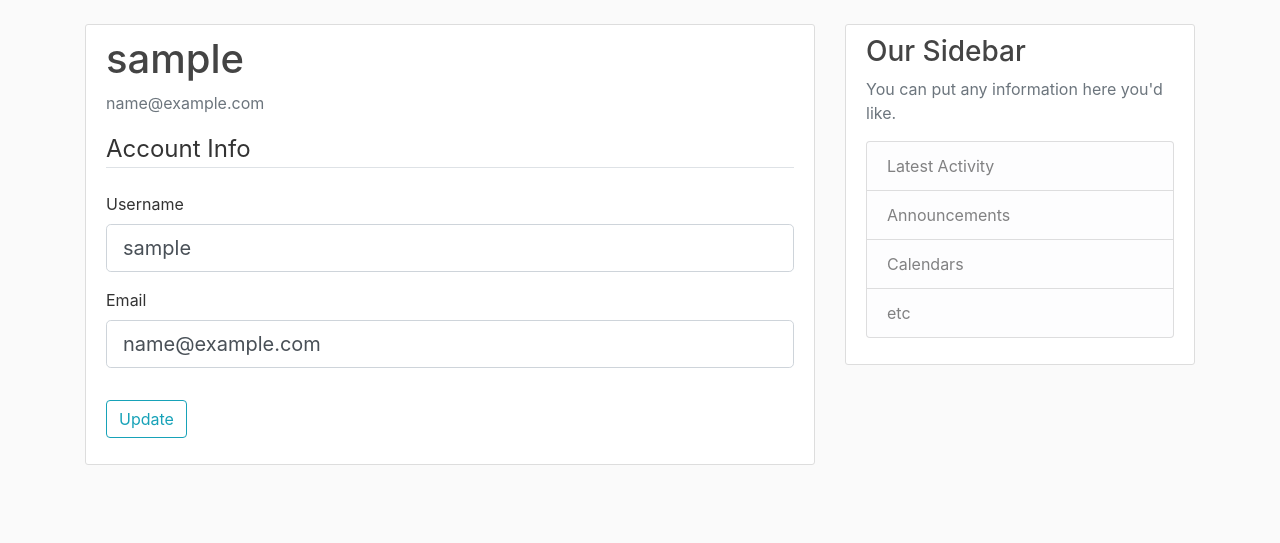
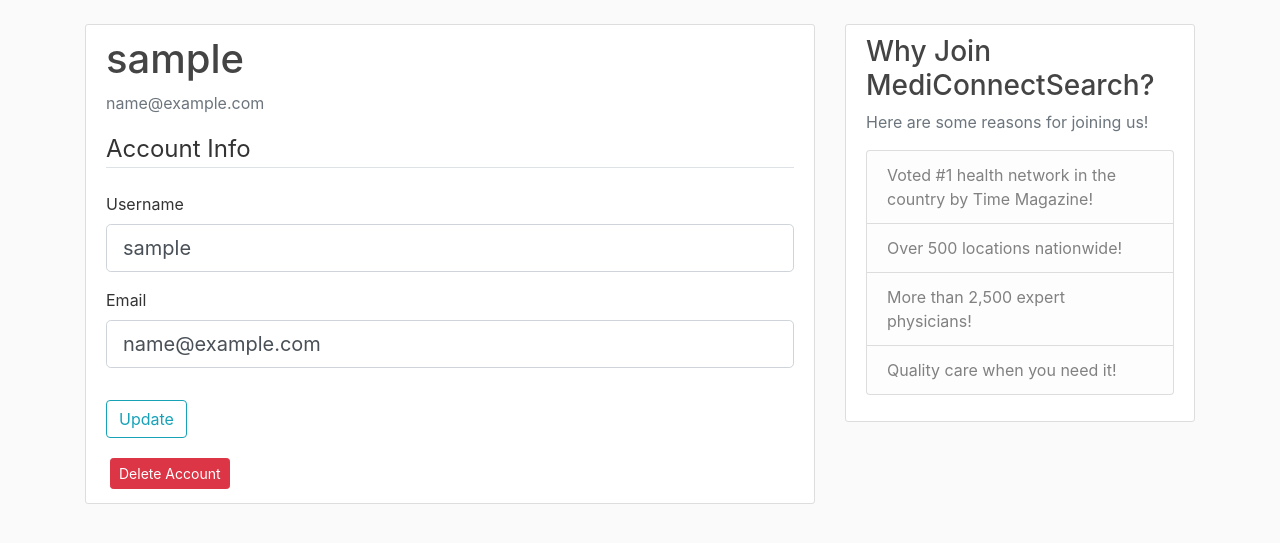
Before and after one commit to rsethi21/COMP_453_Team9_Project, a Flask app: page /account in a window 1280 px wide. Shown: the part 56-599 px from the top of the page. Run offline with Flask 2, Linux system fonts and the light colour scheme; the visitor is signed in with stand-in values (Sample User, id 1); data comes from the database, SQL or seed files in the repository; parts of the project's set-up code (start-up, migrations or seed data) failed here and were passed over; some libraries are stand-ins or nearby versions.

Commit message:
Fixed dropdown menus, added carousel to home, fized query

```diff
--- a/MediConnectSearch/flaskDemo/forms.py
+++ b/MediConnectSearch/flaskDemo/forms.py
@@ -14,21 +14,21 @@ results = list()
 for row in doctor_specialties:
     rowDict = row._asdict()
     results.append(rowDict)
-specialty_Choices = sorted([(row['Specialty']) for row in results])
+specialty_Choices = sorted([(row['Specialty'], row['Specialty']) for row in results])
 
 language = Doctor.query.with_entities(Doctor.Language).distinct()
 results2 = list()
 for row in language:
     rowDict = row._asdict()
     results2.append(rowDict)
-language_Choices = sorted([(row['Language']) for row in results2])
+language_Choices = sorted([(row['Language'], row["Language"]) for row in results2])
 
 locations = Doctor.query.with_entities(Doctor.CityOfPractice).distinct()
 results3 = list()
 for row in locations:
     rowDict = row._asdict()
     results3.append(rowDict)
-location_Choices = sorted([(row['CityOfPractice']) for row in results3])
+location_Choices = sorted([(row['CityOfPractice'], row['CityOfPractice']) for row in results3])
 
 
 class RegistrationForm(FlaskForm):
@@ -82,9 +82,9 @@ class UpdateAccountForm(FlaskForm):
 
 
 class SearchForm(FlaskForm):
-    specialty = SelectField("Doctor Specialty", choices=specialty_Choices, validators=[DataRequired()])
-    language = SelectField("Language", choices=language_Choices, validators=[DataRequired()])
-    location = SelectField("Location", choices=location_Choices, validators=[DataRequired()])
+    specialty = SelectField("Doctor Specialty", choices=specialty_Choices)
+    language = SelectField("Language", choices=language_Choices)
+    location = SelectField("Location", choices=location_Choices)
     submit = SubmitField('Find a Doctor')
 
 # class AssignmentUpdateForm(FlaskForm):
--- a/MediConnectSearch/flaskDemo/routes.py
+++ b/MediConnectSearch/flaskDemo/routes.py
@@ -14,26 +14,21 @@ from datetime import datetime
 @app.route("/")
 @app.route("/home")
 def home():
-    results = Patient.query.all()
-    return render_template('home.html', outString=results)
+    return render_template('home.html')
 
-@app.route("/search")
+
+@app.route("/search", methods=['GET', 'POST'])
 @login_required
 def searchLoggedIn():
     form = SearchForm()
     if form.validate_on_submit():
-        results2 = Doctor.query.join(Person, Person.Ssn == Doctor.Ssn) \
-        .filter_by(form.specialty.data == Doctor.Specialty, form.language.data == Doctor.Language, form.location.data == Doctor.CityOfPractice) \
-        .add_columns(Person.Firstname, Person.Lastname)
+        results = Person.query.join(Doctor, Doctor.Ssn == Person.Ssn) \
+            .filter_by(Specialty=form.specialty.data, Language=form.language.data, CityOfPractice=form.location.data) \
+            .add_columns(Doctor.Ssn, Doctor.Specialty, Person.FirstName, Person.LastName, Doctor.CityOfPractice)
         flash('Redirecting you to Search Results!', 'success')
-        return render_template('searchResult.html', title='Providers that Match your Search', joined_m_n=results2)
+        return render_template('searchResult.html', title='Providers that Match your Search', results=results)
     return render_template('searchLoggedIn.html', title='Provider Search Criteria', form=form)
 
-
-@app.route("/searchResult")
-@login_required
-def searchResult():
-   return render_template("searchResult.html")
 
 @app.route("/about")
 def about():
@@ -42,23 +37,23 @@ def about():
 
 @app.route("/register", methods=['GET', 'POST'])
 def register():
-   if current_user.is_authenticated:
-       return redirect(url_for('home'))
-   form = RegistrationForm()
-   if form.validate_on_submit():
-       hashed_password = bcrypt.generate_password_hash(form.password.data).decode('utf-8')
-       user = User(id=form.user_id.data, username=form.username.data, email=form.email.data, password=hashed_password)
-       db.session.add(user)
-       db.session.commit()
-       flash('Your account has been created! You are now able to log in', 'success')
-       return redirect(url_for('login'))
-   return render_template('register.html', title='Register', form=form)
+    if current_user.is_authenticated:
+        return redirect(url_for('home'))
+    form = RegistrationForm()
+    if form.validate_on_submit():
+        hashed_password = bcrypt.generate_password_hash(form.password.data).decode('utf-8')
+        user = User(id=form.user_id.data, username=form.username.data, email=form.email.data, password=hashed_password)
+        db.session.add(user)
+        db.session.commit()
+        flash('Your account has been created! You are now able to log in', 'success')
+        return redirect(url_for('login'))
+    return render_template('register.html', title='Register', form=form)
 
 
 @app.route("/login", methods=['GET', 'POST'])
 def login():
     if current_user.is_authenticated:
-       return redirect(url_for('home'))
+        return redirect(url_for('home'))
     form = LoginForm()
     if form.validate_on_submit():
         user = User.query.filter_by(email=form.email.data).first()
@@ -70,10 +65,11 @@ def login():
             flash('Login Unsuccessful. Please check email and password', 'danger')
     return render_template('login.html', title='Login', form=form)
 
+
 @app.route("/logout")
 def logout():
-   logout_user()
-   return redirect(url_for('home'))
+    logout_user()
+    return redirect(url_for('home'))
 
 
 @app.route("/account", methods=['GET', 'POST'])
@@ -81,7 +77,6 @@ def logout():
 def account():
     form = UpdateAccountForm()
     if form.validate_on_submit():
-        # current_user.user_id = form.user_id.data
         current_user.username = form.username.data
         current_user.email = form.email.data
         db.session.commit()
@@ -91,6 +86,17 @@ def account():
         form.username.data = current_user.username
         form.email.data = current_user.email
     return render_template('account.html', title='Account', form=form)
+
+
+@app.route("/account/delete", methods=['POST'])
+@login_required
+def delete_account():
+    user_id = current_user.id
+    user = User.query.get_or_404(user_id)
+    db.session.delete(user)
+    db.session.commit()
+    flash('Your account has been deleted!', 'success')
+    return redirect(url_for('home'))
 
 
 # @app.route("/")
--- a/MediConnectSearch/flaskDemo/templates/account.html
+++ b/MediConnectSearch/flaskDemo/templates/account.html
@@ -42,6 +42,26 @@
             <div class="form-group">
                 {{ form.submit(class="btn btn-outline-info") }}
             </div>
+            <div><button type="button" class="btn btn-danger btn-sm m-1" data-toggle="modal" data-target="#deleteModal">Delete Account</button></div>
         </form>
     </div>
+     <!-- Modal -->
+  <div class="modal fade" id="deleteModal" tabindex="-1" role="dialog" aria-labelledby="deleteModalLabel" aria-hidden="true">
+    <div class="modal-dialog" role="document">
+      <div class="modal-content">
+        <div class="modal-header">
+          <h5 class="modal-title" id="deleteModalLabel">This action is final. Are you sure you want to delete your MediConnectSearch account?</h5>
+          <button type="button" class="close" data-dismiss="modal" aria-label="Close">
+            <span aria-hidden="true">&times;</span>
+          </button>
+        </div>
+        <div class="modal-footer">
+          <button type="button" class="btn btn-secondary" data-dismiss="modal">Close</button>
+          <form action="{{ url_for('delete_account') }}" method="POST">
+            <input class="btn btn-danger" type="submit" value="Delete">
+          </form>
+        </div>
+      </div>
+    </div>
+  </div>
 {% endblock content %}
--- a/MediConnectSearch/flaskDemo/templates/layout.html
+++ b/MediConnectSearch/flaskDemo/templates/layout.html
@@ -58,13 +58,13 @@
         </div>
         <div class="col-md-4">
           <div class="content-section">
-            <h3>Our Sidebar</h3>
-            <p class='text-muted'>You can put any information here you'd like.
+            <h3>Why Join MediConnectSearch?</h3>
+            <p class='text-muted'>Here are some reasons for joining us!
               <ul class="list-group">
-                <li class="list-group-item list-group-item-light">Latest Activity</li>
-                <li class="list-group-item list-group-item-light">Announcements</li>
-                <li class="list-group-item list-group-item-light">Calendars</li>
-                <li class="list-group-item list-group-item-light">etc</li>
+                <li class="list-group-item list-group-item-light">Voted #1 health network in the country by Time Magazine!</li>
+                <li class="list-group-item list-group-item-light">Over 500 locations nationwide!</li>
+                <li class="list-group-item list-group-item-light">More than 2,500 expert physicians!</li>
+                <li class="list-group-item list-group-item-light">Quality care when you need it!</li>
               </ul>
             </p>
           </div>
```
Also changed, not shown: MediConnectSearch/flaskDemo/templates/home.html (+25 -9 lines), MediConnectSearch/flaskDemo/templates/searchLoggedIn.html (+7 -2 lines), MediConnectSearch/flaskDemo/templates/searchResult.html (+4 -3 lines).
